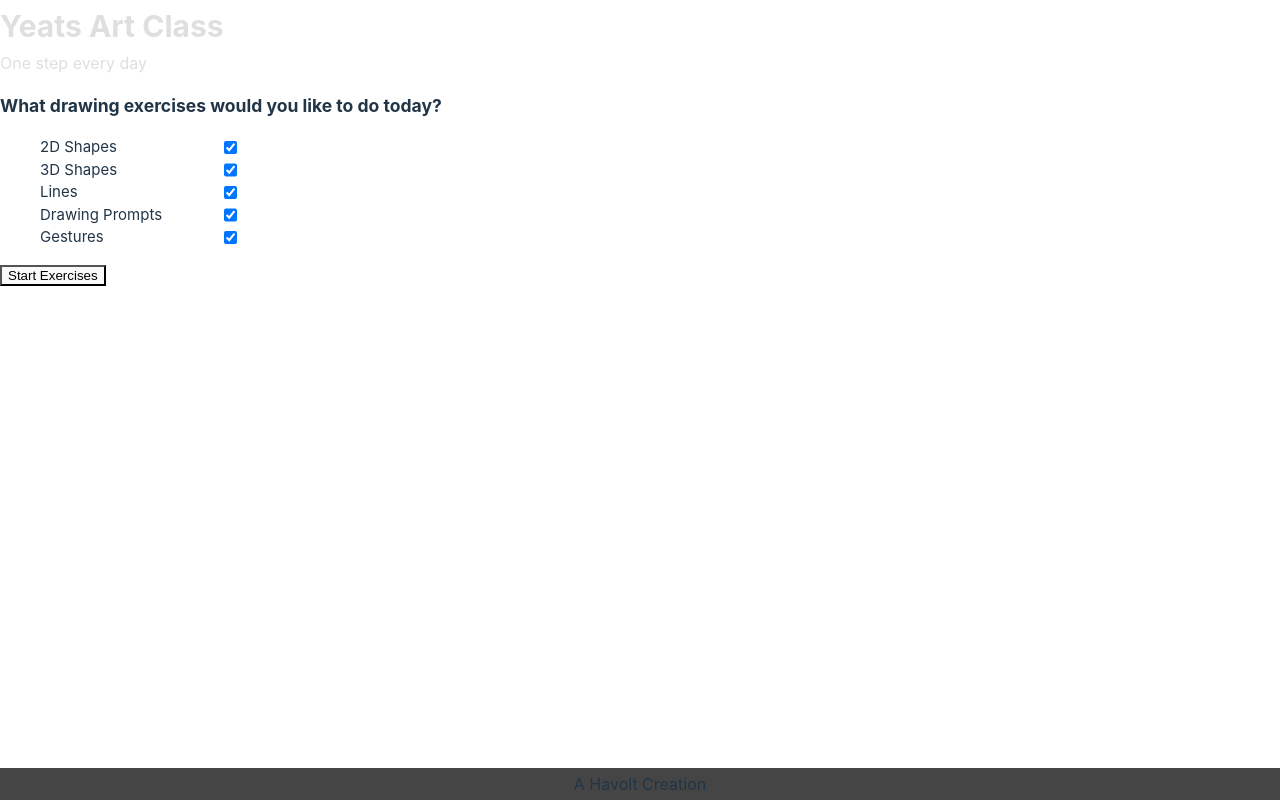
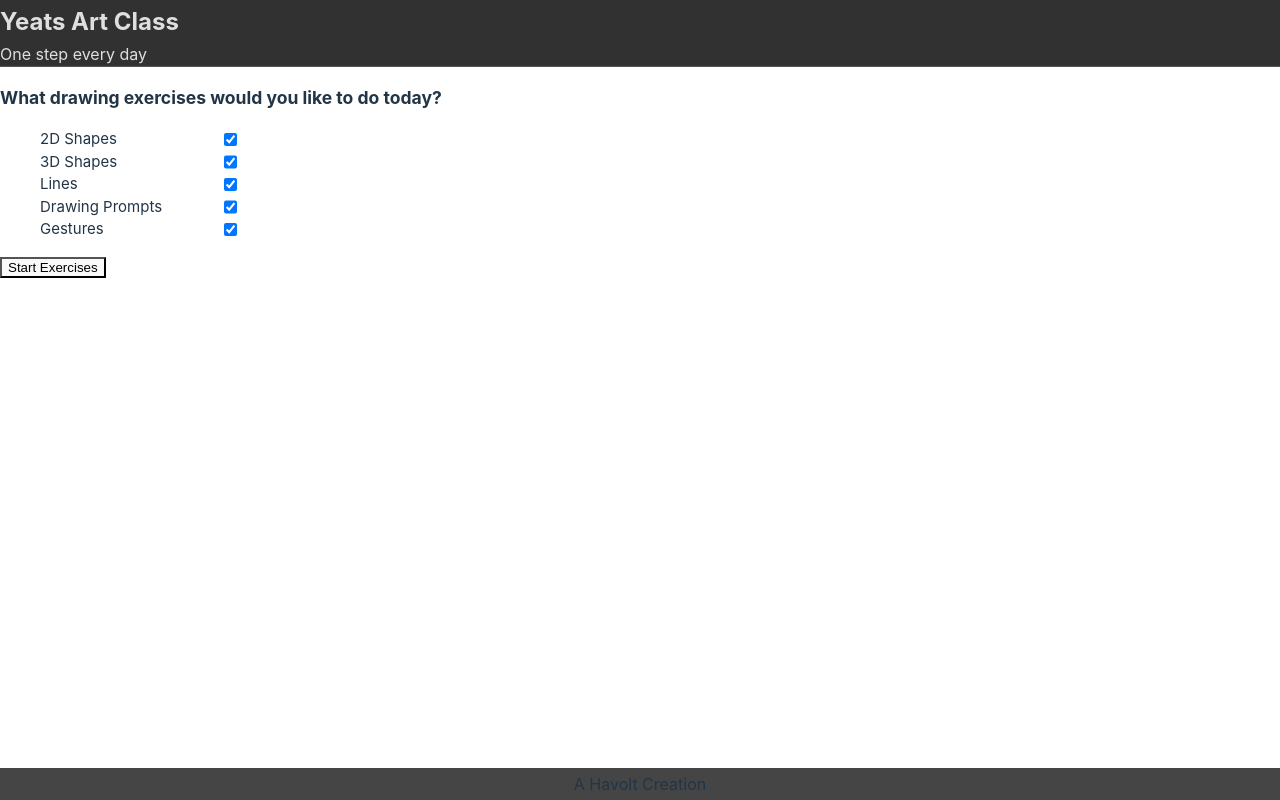
Before and after one commit to Havolt/yeats, a React (Vite) app: page / in a window 1280 px wide. Built offline with nearby package versions, Linux system fonts and the light colour scheme.

Commit message:
Add small styling to header

```diff
--- a/src/components/SiteHeader/SiteHeader.scss
+++ b/src/components/SiteHeader/SiteHeader.scss
@@ -1,9 +1,16 @@
 .site-header {
     color: #dfdfdf;
+    background-color: #313131;
+    border-bottom: 1px solid #585858;
+
+    &__content {
+        max-width: 128rem;
+        margin: 0 auto;
+    }
 
     h1 {
         margin: .4rem 0 .2rem 0;
-        font-size: 3rem;
+        font-size: 2.4rem;
     }
 
     span {
--- a/src/components/SiteHeader/SiteHeader.tsx
+++ b/src/components/SiteHeader/SiteHeader.tsx
@@ -5,8 +5,10 @@ type Props = {}
 function Header({}: Props) {
   return (
     <header className="site-header">
-      <h1>Yeats Art Class</h1>
-      <span>One step every day</span>
+      <div className="site-header__content">
+        <h1>Yeats Art Class</h1>
+        <span>One step every day</span>
+      </div>
     </header>
   )
 }
--- a/src/components/SiteMain/SiteMain.scss
+++ b/src/components/SiteMain/SiteMain.scss
@@ -2,4 +2,6 @@
     max-width: 128rem;
     flex-grow:1;
     font-size: 1.5rem;
+    margin: 0 auto;
+    width: 100%;
 }
--- a/src/components/SiteMain/SiteMain.tsx
+++ b/src/components/SiteMain/SiteMain.tsx
@@ -43,7 +43,7 @@ function SiteMain({}: Props) {
         })
         setExerciseTimeRemaining(30)
       } else { // Build the next exercise
-        buildCurrentExercise();
+        buildCurrentExercise()
       }
       setBreakInProgress((prevState) => !prevState)
     }
```
